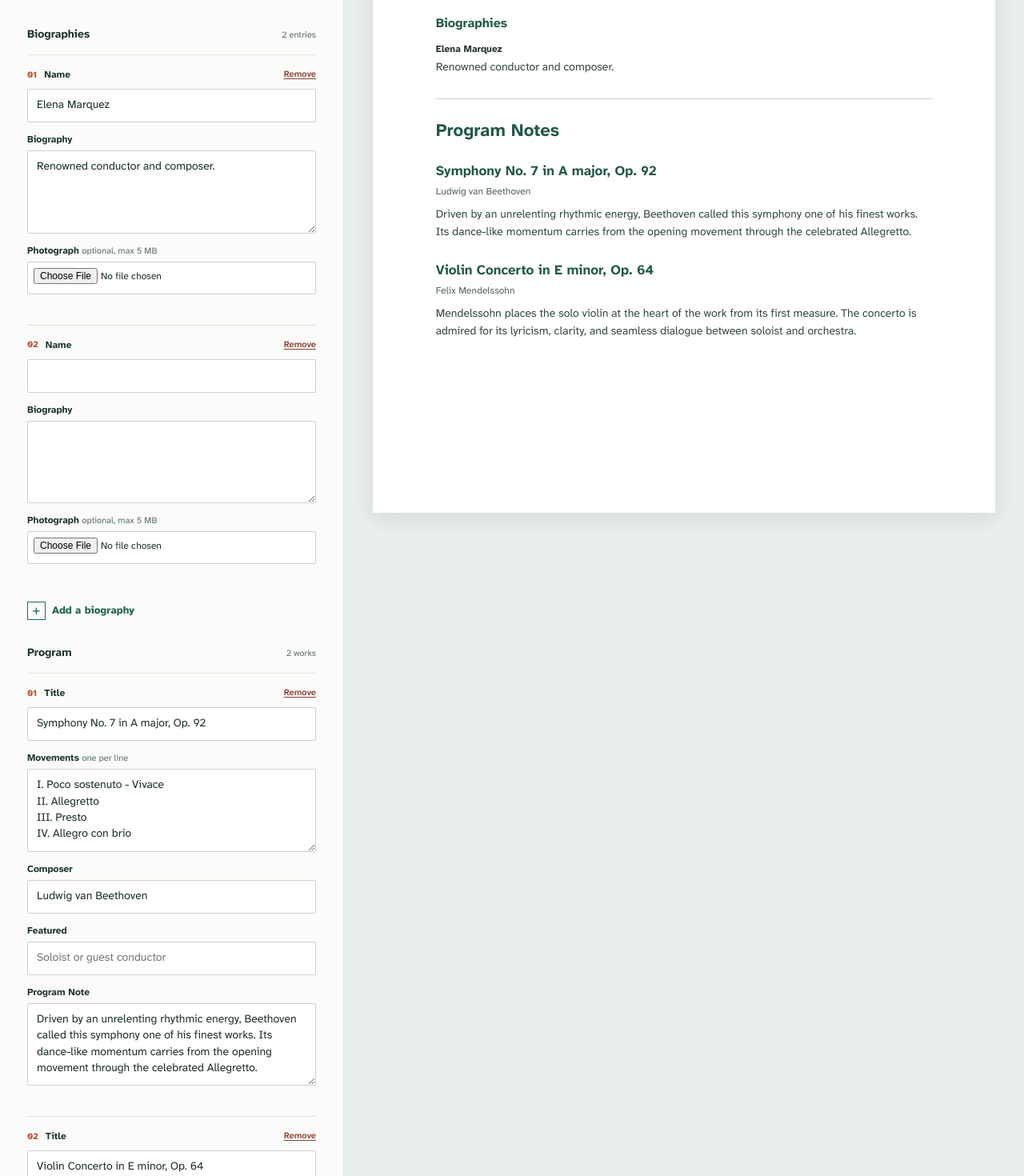
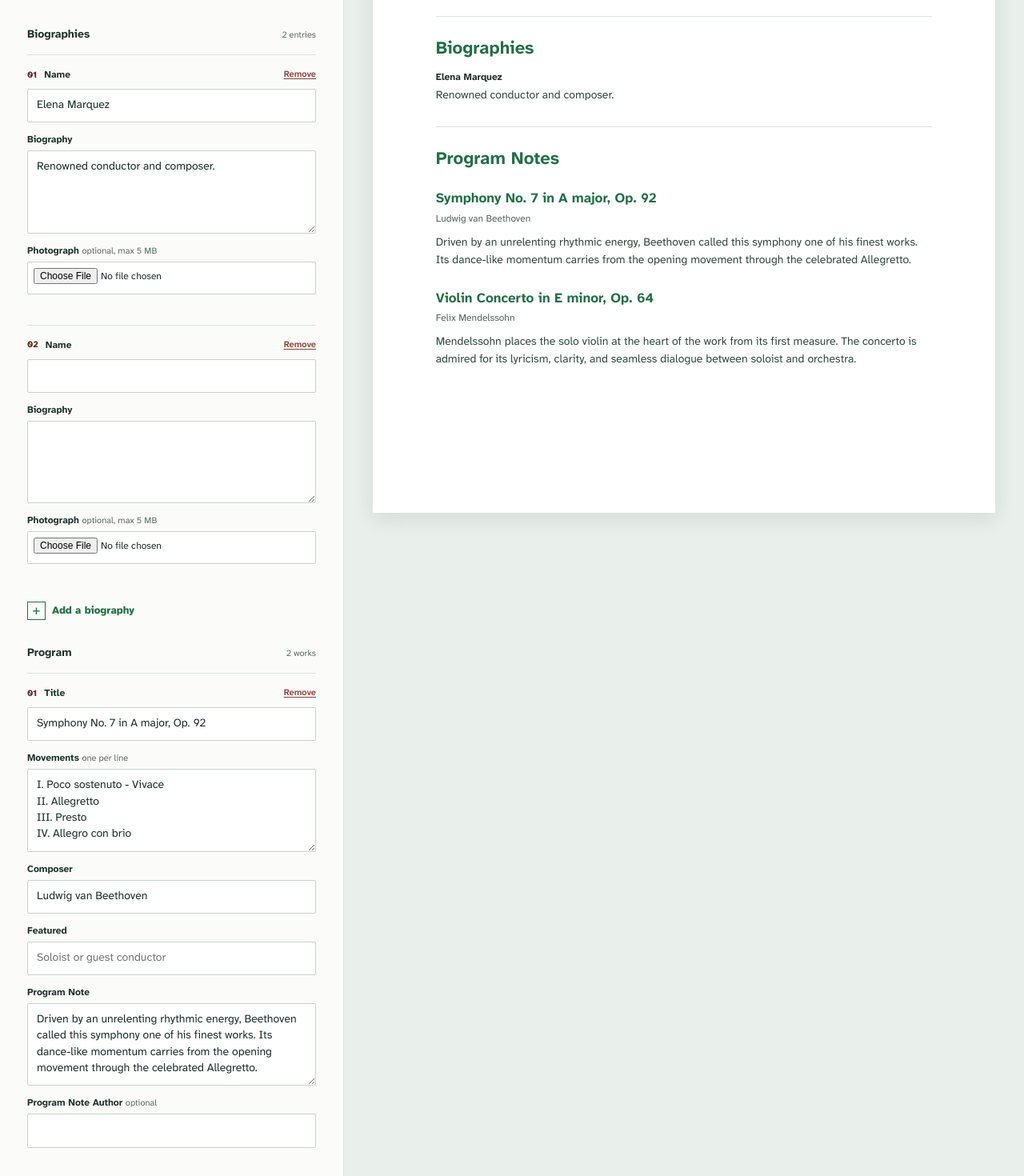
Before and after one commit to prutins/opus-and-octavo, a React (Vite) app: page / in a window 1280 px wide. Shown: the part 560-2030 px from the top of the page at 80% size. Built offline with nearby package versions, Linux system fonts and the light colour scheme.

Commit message:
Add program notes

```diff
--- a/src/App.css
+++ b/src/App.css
@@ -17,8 +17,8 @@
 :root {
   --ink: #1c302b;
   --muted: #5b6b64;
-  --green: #276755;
-  --rust: #bd4d35;
+  --green: #236e45;
+  --rust: #60271b;
   --line: #dce3de;
   --surface: #fbfcf9;
   --canvas: #e9efeb;
@@ -64,7 +64,7 @@ button {
 
 ::selection {
   background: #d8e8df;
-  color: #17382f;
+  color: var(--green);
 }
 
 #root {
@@ -488,7 +488,7 @@ button {
 .document-title {
   max-width: 100%;
   margin: 0;
-  color: #17382f;
+  color: var(--green);
   font: 400 31px/1.12 var(--display);
   overflow-wrap: anywhere;
   text-align: center;
@@ -532,16 +532,16 @@ button {
   text-align: center;
 }
 
-.document-biographies {
+.biographies-page {
   page-break-before: always;
   break-before: page;
   margin: 0 0 27px;
 }
 
-.document-biographies > h3 {
+.biographies-page > h2 {
   margin: 0 0 12px;
-  color: #205648;
-  font: 700 16px/1.3 var(--display);
+  color: var(--green);
+  font: 700 22px/1.3 var(--display);
 }
 
 .document-biography {
@@ -560,7 +560,7 @@ button {
   display: block;
   width: 88px;
   aspect-ratio: 4 / 5;
-  border: 1px solid #c6d4cc;
+  border: 1px solid var(--line);
   object-fit: cover;
 }
 
@@ -591,13 +591,13 @@ button {
 .document-acknowledgements {
   margin-top: 34px;
   padding-top: 17px;
-  border-top: 1px solid #c6d4cc;
+  border-top: 1px solid var(--line);
 }
 
-.document-acknowledgements h3 {
+.document-acknowledgements h2 {
   margin: 0 0 12px;
-  color: #205648;
-  font: 700 16px/1.3 var(--display);
+  color: var(--green);
+  font: 700 22px/1.3 var(--display);
 }
 
 .document-acknowledgements ul {
@@ -635,7 +635,7 @@ button {
   flex: 0 1 auto;
   min-width: 0;
   margin: 0;
-  color: #205648;
+  color: var(--green);
   font: 700 14px/1.3 var(--display);
   overflow-wrap: anywhere;
 }
@@ -709,17 +709,17 @@ button {
   outline-offset: 3px;
 }
 
-.program-notes-page {
+.program-notes-page, .biographies-page {
   page-break-before: always;
   break-before: page;
   margin-top: 0;
   padding-top: 26px;
-  border-top: 1px solid #c6d4cc;
+  border-top: 1px solid var(--line);
 }
 
 .program-notes-page > h2 {
   margin: 0 0 24px;
-  color: #205648;
+  color: var(--green);
   font: 700 22px/1.3 var(--display);
 }
 
@@ -730,7 +730,7 @@ button {
 
 .program-note-entry h3 {
   margin: 0 0 5px;
-  color: #205648;
+  color: var(--green);
   font: 700 17px/1.35 var(--display);
   break-after: avoid-page;
 }
@@ -739,6 +739,13 @@ button {
   margin: 0 0 10px;
   color: #53645d;
   font: 12px/1.45 var(--sans);
+}
+
+.program-note-author {
+  margin: 10px 0 0;
+  color: #53645d;
+  font: italic 12px/1.45 var(--sans);
+  text-align: right;
 }
 
 .visually-hidden {
@@ -903,10 +910,10 @@ button {
   .document-title,
   .document-date,
   .concert-details dd,
-  .document-biographies > h3,
+  .biographies-page > h2,
   .document-biography h4,
   .document-biography p,
-  .document-acknowledgements h3,
+  .document-acknowledgements h2,
   .document-acknowledgements li,
   .program-item h3,
   .program-movements,
@@ -920,7 +927,7 @@ button {
     border-color: #333;
   }
 
-  .document-biographies,
+  .biographies-page,
   .document-biography {
     break-inside: avoid-page;
   }
--- a/src/App.tsx
+++ b/src/App.tsx
@@ -9,6 +9,7 @@ type ProgramItem = {
   composer: string
   featured: string
   programNote: string
+  programNoteAuthor: string
 }
 
 type ConductorBiography = {
@@ -112,7 +113,8 @@ function parseSavedConcert(value: unknown): ConcertData | null {
       (item.movements !== undefined && typeof item.movements !== 'string') ||
       typeof item.composer !== 'string' ||
       typeof item.featured !== 'string' ||
-      typeof item.programNote !== 'string'
+      typeof item.programNote !== 'string' ||
+      (item.programNoteAuthor !== undefined && typeof item.programNoteAuthor !== 'string')
     ) {
       return null
     }
@@ -124,6 +126,7 @@ function parseSavedConcert(value: unknown): ConcertData | null {
       composer: item.composer,
       featured: item.featured,
       programNote: item.programNote,
+      programNoteAuthor: typeof item.programNoteAuthor === 'string' ? item.programNoteAuthor : '',
     })
   }
 
@@ -157,6 +160,7 @@ const initialConcert: ConcertData = {
       featured: '',
       programNote:
         'Driven by an unrelenting rhythmic energy, Beethoven called this symphony one of his finest works. Its dance-like momentum carries from the opening movement through the celebrated Allegretto.',
+      programNoteAuthor: '',
     },
     {
       id: 2,
@@ -166,6 +170,7 @@ const initialConcert: ConcertData = {
       featured: '',
       programNote:
         'Mendelssohn places the solo violin at the heart of the work from its first measure. The concerto is admired for its lyricism, clarity, and seamless dialogue between soloist and orchestra.',
+      programNoteAuthor: '',
     },
   ],
 }
@@ -237,12 +242,13 @@ function App() {
         conductor: concert.conductor,
         biographies: concert.biographies.map(({ name, bio, photo }) => ({ name, bio, photo })),
         acknowledgements: concert.acknowledgements.map(({ name }) => name),
-        items: concert.items.map(({ title, movements, composer, featured, programNote }) => ({
+        items: concert.items.map(({ title, movements, composer, featured, programNote, programNoteAuthor }) => ({
           title,
           movements,
           composer,
           featured,
           programNote,
+          programNoteAuthor,
         })),
       },
     }
@@ -285,7 +291,7 @@ function App() {
       ...currentConcert,
       items: [
         ...currentConcert.items,
-        { id, title: '', movements: '', composer: '', featured: '', programNote: '' },
+        { id, title: '', movements: '', composer: '', featured: '', programNote: '', programNoteAuthor: '' },
       ],
     }))
     setStatus('Program item added.')
@@ -382,7 +388,7 @@ function App() {
 
   function updateProgramItem(
     id: number,
-    field: 'title' | 'movements' | 'composer' | 'featured' | 'programNote',
+    field: 'title' | 'movements' | 'composer' | 'featured' | 'programNote' | 'programNoteAuthor',
     value: string,
   ) {
     setConcert((currentConcert) => ({
@@ -616,6 +622,16 @@ function App() {
                   value={item.programNote}
                   onChange={(event) => updateProgramItem(item.id, 'programNote', event.target.value)}
                 />
+                <label className="field-label" htmlFor={`program-note-author-${item.id}`}>
+                  Program Note Author <span className="label-note">optional</span>
+                </label>
+                <input
+                  id={`program-note-author-${item.id}`}
+                  name={`programNoteAuthor-${item.id}`}
+                  type="text"
+                  value={item.programNoteAuthor}
+                  onChange={(event) => updateProgramItem(item.id, 'programNoteAuthor', event.target.value)}
+                />
               </fieldset>
             ))}
 
@@ -732,8 +748,8 @@ function App() {
             </ol>
 
             {concert.biographies.some((biography) => biography.name || biography.bio || biography.photo) && (
-              <section className="document-biographies" aria-labelledby="biographies-heading">
-                <h3 id="biographies-heading">Biographies</h3>
+              <section className="biographies-page" aria-labelledby="biographies-heading">
+                <h2 id="biographies-heading">Biographies</h2>
                 {concert.biographies.map((biography) => {
                   if (!biography.name && !biography.bio && !biography.photo) return null
                   return (
@@ -771,6 +787,9 @@ function App() {
                           {paragraph}
                         </p>
                       ))}
+                      {item.programNoteAuthor && (
+                        <p className="program-note-author">Written by {item.programNoteAuthor}</p>
+                      )}
                     </article>
                   )
                 })}
@@ -779,7 +798,7 @@ function App() {
 
             {concert.acknowledgements.some((entry) => entry.name.trim()) && (
               <section className="document-acknowledgements" aria-labelledby="acknowledgements-heading">
-                <h3 id="acknowledgements-heading">Acknowledgements</h3>
+                <h2 id="acknowledgements-heading">Acknowledgements</h2>
                 <ul>
                   {concert.acknowledgements.map((entry) => {
                     const name = entry.name.trim()
```
Also changed, not shown: 1 other file (tests, documents, lock files or other folders).
